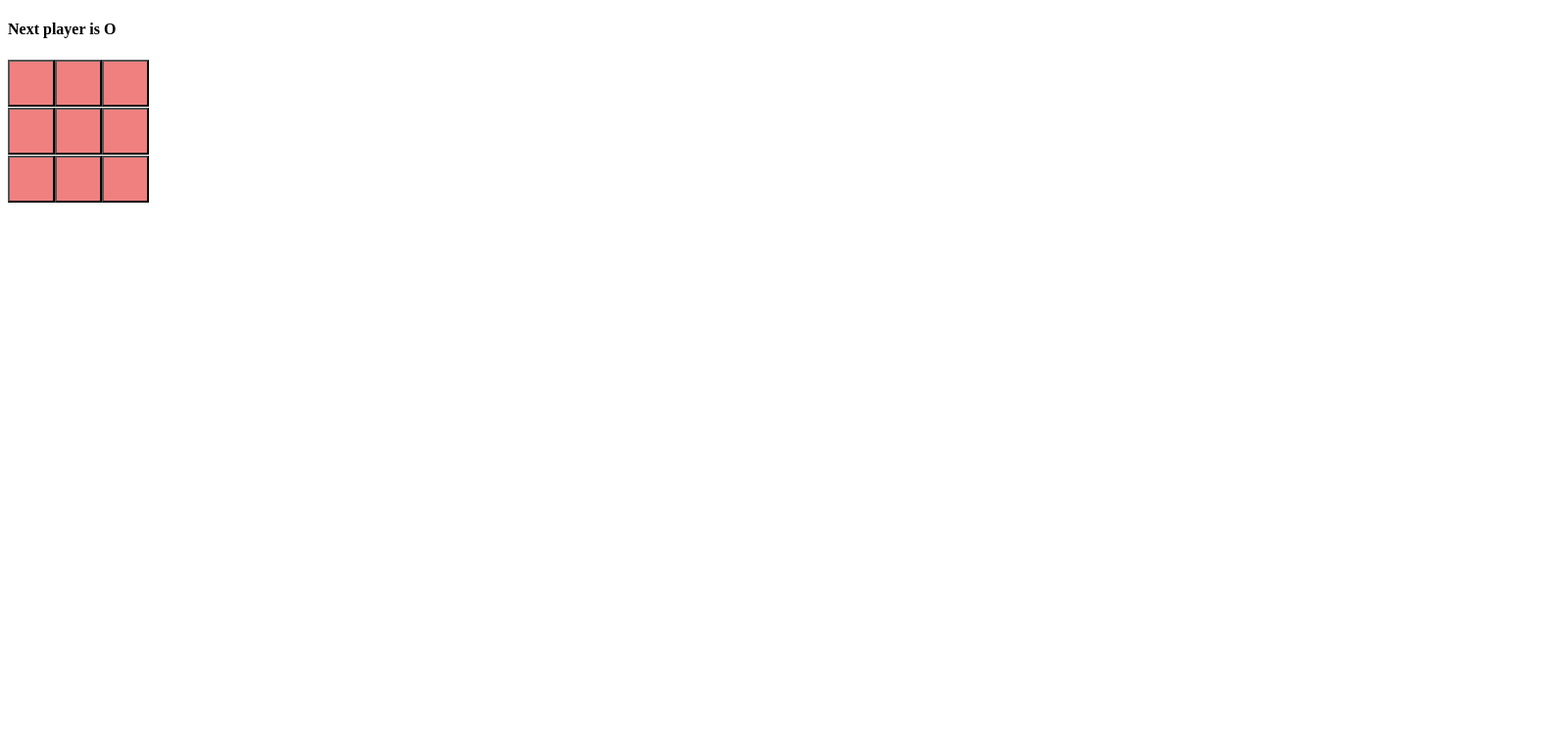
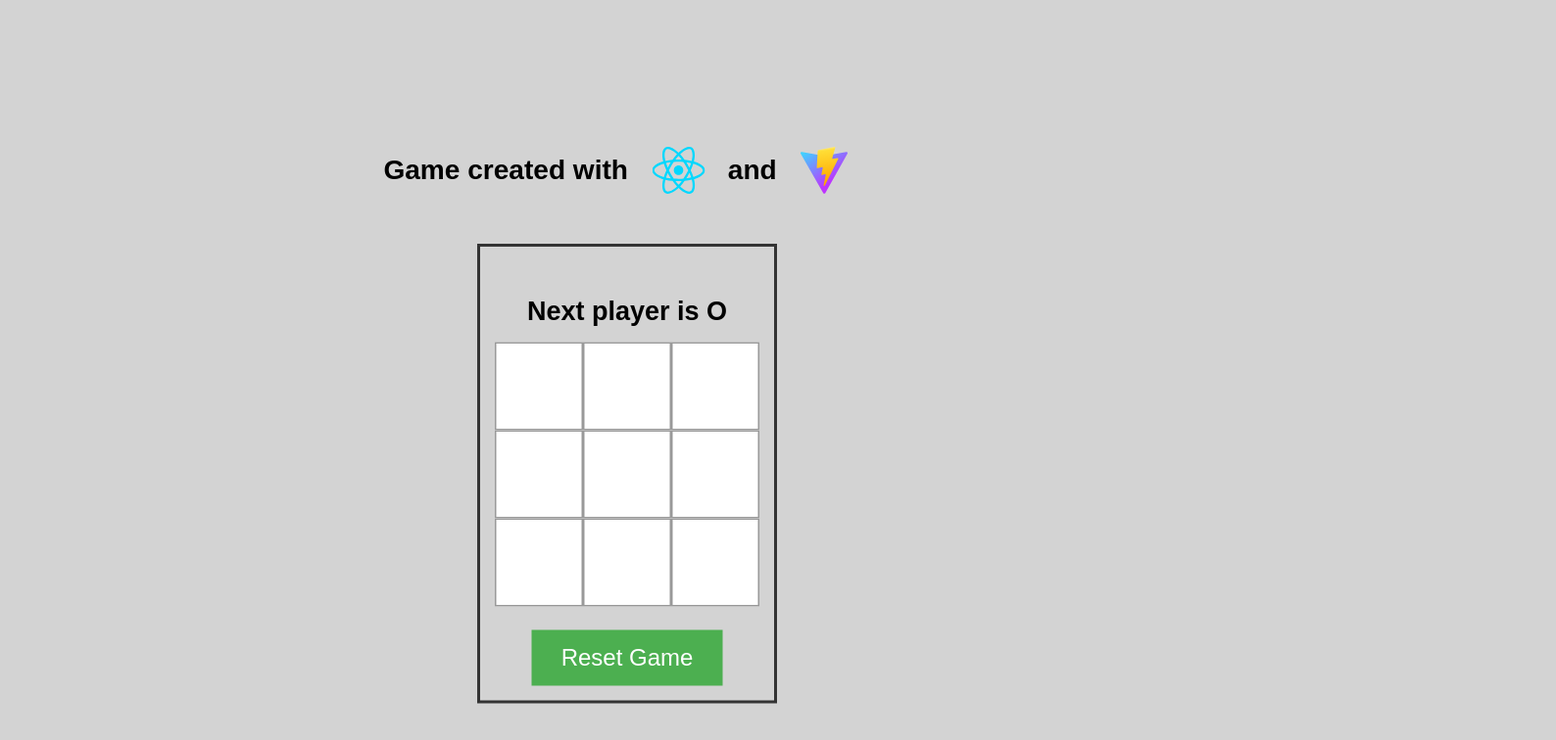
Before and after one commit to lorenzo-neri/react-tic-tac-toe, a React (Vite) app: page / in a window 1280 px wide. Shown: the top 756 px of the page at 98% size, 1588 px wide, since content can reach past the window. Built offline with nearby package versions, Linux system fonts and the light colour scheme.

Commit message:
add reset button and style

```diff
--- a/src/App.css
+++ b/src/App.css
@@ -1,4 +1,4 @@
-.square {
+/* .square {
   background-color: lightcoral;
   width: 3rem;
   aspect-ratio: 1;
@@ -7,9 +7,92 @@
 .board-row {
   display: block;
   width: 100%;
+} */
+
+
+#root {
+  scale: 1.5;
+  background-color: lightgray;
+  font-family: 'Arial', sans-serif;
+  display: flex;
+  flex-direction: column;
+  align-items: center;
+  justify-content: center;
+  height: 100vh;
+  margin: 0;
 }
 
+.board {
+  border: 2px solid #333;
+  display: inline-block;
+  padding: 10px;
+  text-align: center;
+}
 
+.board-row {
+  display: flex;
+}
+
+.square {
+  background-color: #fff;
+  border: 1px solid #999;
+  cursor: pointer;
+  font-size: 24px;
+  font-weight: bold;
+  margin: 0;
+  padding: 20px;
+  text-align: center;
+  width: 60px;
+  height: 60px;
+  transition: background-color 0.3s ease;
+}
+
+.square:hover {
+  background-color: #f0f0f0;
+}
+
+.status {
+  font-size: 18px;
+  margin-bottom: 10px;
+}
+
+.winner {
+  color: green;
+  font-weight: bold;
+}
+
+.draw {
+  color: #333;
+  font-weight: bold;
+}
+
+.credits {
+  display: flex;
+  justify-content: center;
+  align-items: center;
+
+  img {
+    padding: 1rem;
+  }
+}
+
+.reset-button {
+  background-color: #4caf50;
+  border: none;
+  color: white;
+  padding: 10px 20px;
+  text-align: center;
+  text-decoration: none;
+  display: inline-block;
+  font-size: 16px;
+  cursor: pointer;
+  transition: background-color 0.3s ease;
+  margin-top: 1rem;
+}
+
+.reset-button:hover {
+  background-color: #45a049;
+}
 
 /* #root {
   max-width: 1280px;
--- a/src/App.jsx
+++ b/src/App.jsx
@@ -16,6 +16,15 @@ function App() {
   }
 
 
+  function ResetButton({ onResetClick }) {
+    return (
+      <button className="reset-button" onClick={onResetClick}>
+        Reset Game
+      </button>
+    );
+  }
+
+
   /* COMPONENTE BOARD (CHE RACCHIUDE PIù COMPONENTI SQAURE) */
   function Board() {
 
@@ -29,8 +38,14 @@ function App() {
 
     const winner = calculateWinner(squares);
     let status;
+    let statusClass = "status"; // Classe di base
+
     if (winner) {
-      status = winner + ' is the winner! 🏆'
+      status = winner + ' is the winner! 🏆';
+      statusClass += " winner";
+    } else if (squares.every(square => square !== null)) {
+      status = 'It\'s a draw!';
+      statusClass += " draw"; //Aggiunge la classe 'draw' quando c'è un pareggio
     } else {
       status = 'Next player is ' + (oIsNext ? 'O' : 'X');
     }
@@ -81,10 +96,18 @@ function App() {
     }
 
 
+    function handleReset() {
+      setSquares(Array(9).fill(null));
+      setOIsNext(true);
+    }
+
+
     return (
       <>
 
-        <h4 className="status">{status}</h4>
+        <div className='board'>
+          <h4 className={statusClass}>{status}</h4>
+
 
           <div className="board-row">
             <Square value={squares[0]} onSquareClick={() => handleClick(0)} />
@@ -101,6 +124,9 @@ function App() {
             <Square value={squares[7]} onSquareClick={() => handleClick(7)} />
             <Square value={squares[8]} onSquareClick={() => handleClick(8)} />
           </div>
+
+          <ResetButton onResetClick={handleReset} />
+        </div>
       </>
     );
   }
@@ -108,6 +134,12 @@ function App() {
 
   return (
     <>
+      <h3 className='credits'>
+        Game created with
+        <img src="src/assets/react.svg" alt="" />
+        and
+        <img src="public/vite.svg" alt="" />
+      </h3>
       {/* RICHIAMO IL COMPONENTE BOARD */}
       <Board />
     </>
```
Lines whose indentation alone changed are shown as unchanged.
